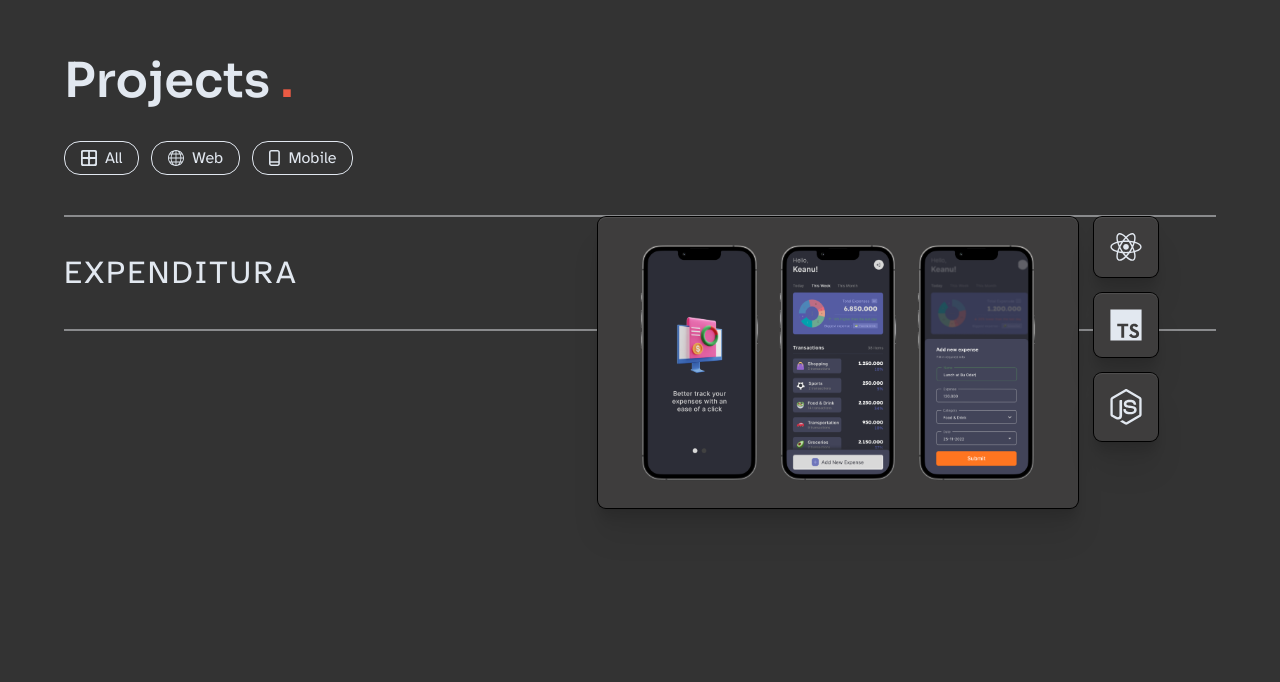
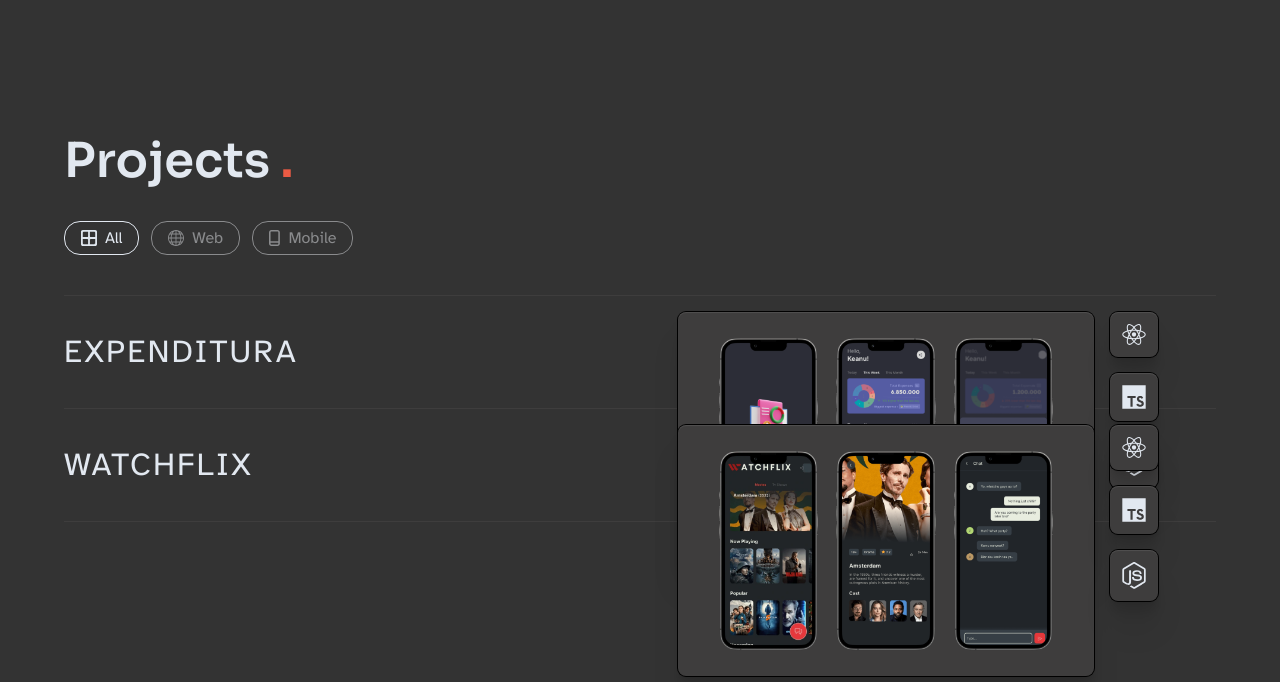
Before and after one commit to aldwiputra/aldwiputra-portfolio, a SvelteKit app: page / in a window 1280 px wide. Shown: the part 769-1451 px from the top of the page. Before the commit the page ends 1180 px from the top, so only its background shows below. Built offline with nearby package versions, Linux system fonts and the light colour scheme.

Commit message:
fixed project section

```diff
--- /dev/null
+++ b/src/components/ContactSection.svelte
@@ -0,0 +1,6 @@
+<section>
+	<div>
+		<p>contact information</p>
+	</div>
+	<h2>Let's get in touch</h2>
+</section>
--- a/src/components/HeroSection.svelte
+++ b/src/components/HeroSection.svelte
@@ -4,7 +4,7 @@
 
 <section>
 	<div class="section-container">
-		<h1>I am a <br /> <span class="fullstack">fullstack <br /></span> shaman</h1>
+		<h1>I am a <br /> <span class="fullstack">fullstack <br /></span> developer</h1>
 		<div class="subtext-container shadow">
 			<p>specialized in sprinkling magic onto the <span>www.</span></p>
 		</div>
@@ -45,18 +45,12 @@
 		transform: rotate(45deg);
 
 		-webkit-mask-image: radial-gradient(rgba(0, 0, 0, 1) 15%, transparent 75%);
-		/* -webkit-mask-size: 100%;
-		-webkit-mask-repeat: no-repeat;
-		-webkit-mask-position: center; */
 		mask-image: radial-gradient(rgba(0, 0, 0, 1) 15%, transparent 75%);
-		/* mask-size: 100%;
-		mask-repeat: no-repeat;
-		mask-position: center; */
 	}
 
 	h1 {
 		position: relative;
-		font-size: clamp(4rem, 7vw, 6rem);
+		font-size: clamp(3.5rem, 7vw, 6rem);
 		line-height: 1.1;
 	}
 
--- a/src/components/Project.svelte
+++ b/src/components/Project.svelte
@@ -32,10 +32,14 @@
 <style>
 	.project-container {
 		position: relative;
-		margin-block-start: 2.5rem;
 		padding-block: 2rem;
-		border-block: 2px solid rgba(var(--rgb-grey-subtext));
+		border-bottom: 1px solid rgba(var(--rgb-grey-400));
 		cursor: pointer;
+	}
+
+	.project-container:first-child {
+		border-top: 1px solid rgba(var(--rgb-grey-400));
+		margin-top: 2.5rem;
 	}
 
 	.project-container:hover h3 {
@@ -62,6 +66,8 @@
 	}
 
 	.gallery-container {
+		margin-block-start: 1rem;
+		margin-block-end: 1rem;
 		gap: 1rem;
 		align-items: flex-start;
 	}
@@ -78,12 +84,12 @@
 		flex-direction: column;
 		gap: 1rem;
 		width: 10rem;
-		min-width: 4rem;
+		min-width: 3rem;
 	}
 
 	.img-container {
 		border-radius: 0.5rem;
-		padding: 1rem;
+		padding: 0.75rem;
 		background-color: rgba(var(--rgb-grey-400));
 	}
 
@@ -102,14 +108,16 @@
 			right: 5%;
 			z-index: 1;
 			position: absolute;
-			max-width: 35rem;
-			transform: translateY(-30%);
 			pointer-events: none;
-			width: fit-content;
+			width: clamp(30rem, 35vw, 40rem);
 			opacity: 0;
 			transform: scale(0.5) translateY(-30%);
 			transition: all 100ms cubic-bezier(0.23, 1, 0.32, 1);
 			transform-origin: top right;
 		}
+
+		.gallery-container > * {
+			flex-grow: 1;
+		}
 	}
 </style>
--- a/src/components/ProjectSection.svelte
+++ b/src/components/ProjectSection.svelte
@@ -3,22 +3,28 @@
 	import TabButton from './TabButton.svelte';
 </script>
 
-<section>
+<section id="projects">
 	<h2>Projects <span>.</span></h2>
 	<div class="tab-buttons-container flex">
 		<TabButton path="all-icon.svg" text="All" />
 		<TabButton path="webdev-icon.svg" text="Web" />
 		<TabButton path="mobile-icon.svg" text="Mobile" />
 	</div>
-	<Project
-		title="Expenditura"
-		imgPaths={['/expenditura-onboard.webp', '/expenditura-home.webp', '/expenditura-dialog.webp']}
-	/>
+	<div class="projects-container">
+		<Project
+			title="Expenditura"
+			imgPaths={['/expenditura-onboard.webp', '/expenditura-home.webp', '/expenditura-dialog.webp']}
+		/>
+		<Project
+			title="Watchflix"
+			imgPaths={['/watchflix-home.webp', '/watchflix-detail.webp', '/watchflix-chat.webp']}
+		/>
+	</div>
 </section>
 
 <style>
 	section {
-		margin-block: 5rem;
+		margin-block: 10rem;
 	}
 
 	h2 {
--- a/src/components/TabButton.svelte
+++ b/src/components/TabButton.svelte
@@ -4,14 +4,27 @@
 	$: altText = path.replace('-', ' ').slice(0, -4);
 </script>
 
-<div class="flex" data-justi-align="sb-center">
+<div
+	class="flex"
+	data-justi-align="sb-center"
+	style={text !== 'All'
+		? 'border: 1px solid rgba(var(--rgb-grey-subtext)); cursor: not-allowed;'
+		: 'border: 1px solid rgba(var(--rgb-off-white)); cursor: not-allowed;'}
+>
 	<img src={path} alt={altText} />
-	<p>{text}</p>
+	<p
+		style={text !== 'All'
+			? 'color: rgba(var(--rgb-grey-subtext));  cursor: not-allowed;'
+			: 'color: rgba(var(--rgb-off-white));  cursor: not-allowed;'}
+	>
+		{text}
+	</p>
 </div>
 
 <style>
 	div {
 		font-size: 1rem;
+		cursor: auto;
 		border-radius: 1rem;
 		border: 1px solid rgba(var(--rgb-off-white));
 		padding: 0.25rem 1rem;
--- a/src/components/TechBox.svelte
+++ b/src/components/TechBox.svelte
@@ -13,8 +13,8 @@
 		display: grid;
 		place-items: center;
 		border-radius: 0.5rem;
-		width: clamp(4rem, 10vw, 6rem);
-		height: clamp(4rem, 10vw, 6rem);
+		width: clamp(3.5rem, 10vw, 6rem);
+		height: clamp(3.5rem, 10vw, 6rem);
 	}
 
 	div:last-child {
```
Also changed, not shown: static/mobile-icon.svg, static/webdev-icon.svg.
